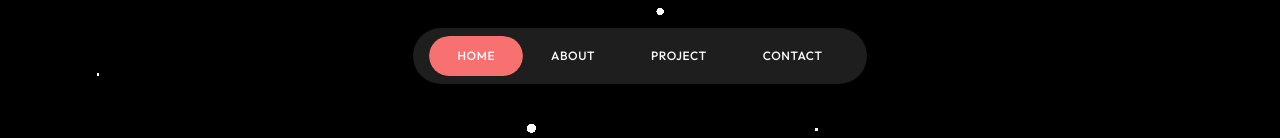
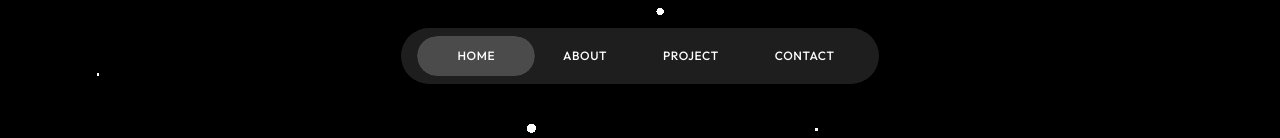
Before and after one commit to AnishGane/personal-portfolio, a React (Vite) app: page / in a window 1280 px wide. Shown: the top 138 px of the page. Built offline with nearby package versions, Linux system fonts and the light colour scheme.

Commit message:
Refactor Navbar and BentoCard animations; update styles in index.css for improved UI effects

```diff
--- a/src/components/Navbar.jsx
+++ b/src/components/Navbar.jsx
@@ -6,8 +6,8 @@ const Navbar = () => {
   return (
     <motion.div
       className="px-2 py-1 mx-auto bg-[#1E1E1E] rounded-full w-fit"
-      initial={{ opacity: 0, filter: "blur(10px)" }}
-      animate={{ opacity: 1, filter: "blur(0px)" }}
+      initial={{ opacity: 0, filter: "blur(10px)", y: -40 }}
+      animate={{ opacity: 1, filter: "blur(0px)", y: 0 }}
       transition={{ duration: 0.5, delay: 0.3 }}
     >
       <ul className="mx-2 my-1 flex justify-center items-center ">
@@ -16,7 +16,9 @@ const Navbar = () => {
           className={({ isActive }) =>
             `nav-slide-bg${
               isActive ? " active" : ""
-            } font-medium tracking-wider text-xs rounded-full px-7 py-3 transition-all duration-300`
+            } font-medium tracking-wider text-xs rounded-full ${
+              isActive ? "px-10" : "px-7"
+            } py-3 transition-all duration-300`
           }
         >
           HOME
@@ -26,7 +28,9 @@ const Navbar = () => {
           className={({ isActive }) =>
             `nav-slide-bg${
               isActive ? " active" : ""
-            } font-medium tracking-wider text-xs  rounded-full px-7 py-3 transition-all duration-300`
+            } font-medium tracking-wider text-xs  rounded-full ${
+              isActive ? "px-10" : "px-7"
+            } py-3 transition-all duration-300`
           }
         >
           ABOUT
@@ -36,7 +40,9 @@ const Navbar = () => {
           className={({ isActive }) =>
             `nav-slide-bg${
               isActive ? " active" : ""
-            } font-medium tracking-wider text-xs  rounded-full px-7 py-3 transition-all duration-300`
+            } font-medium tracking-wider text-xs  rounded-full ${
+              isActive ? "px-10" : "px-7"
+            } py-3 transition-all duration-300`
           }
         >
           PROJECT
@@ -46,7 +52,9 @@ const Navbar = () => {
           className={({ isActive }) =>
             `nav-slide-bg${
               isActive ? " active" : ""
-            } font-medium tracking-wider text-xs rounded-full px-7 py-3 transition-all duration-300`
+            } font-medium tracking-wider text-xs rounded-full ${
+              isActive ? "px-10" : "px-7"
+            } py-3 transition-all duration-300`
           }
         >
           CONTACT
--- a/src/index.css
+++ b/src/index.css
@@ -17,8 +17,11 @@ body {
   top: 0;
   width: 0%;
   height: 100%;
-  background: #f87171; /* Tailwind's red-400 */
   border-radius: 9999px;
+  background: rgba(255, 255, 255, 0.2);
+  box-shadow: 0 4px 30px rgba(0, 0, 0, 0.1);
+  backdrop-filter: blur(5px);
+  -webkit-backdrop-filter: blur(5px);
   z-index: -1;
   transition: width 0.3s cubic-bezier(0.4, 0, 0.2, 1);
 }
--- a/src/pages/Home.jsx
+++ b/src/pages/Home.jsx
@@ -78,8 +78,8 @@ const BentoCard = ({ card }) => {
         onMouseMove={handleMouseMove}
         onHoverStart={handleHoverStart}
         onHoverEnd={handleHoverEnd}
-        initial={{ opacity: 0, filter: "blur(10px)" }}
-        animate={{ opacity: 1, filter: "blur(0px)" }}
+        initial={{ opacity: 0, filter: "blur(10px)", y: 40 }}
+        animate={{ opacity: 1, filter: "blur(0px)", y: 0 }}
         transition={{ duration: 0.8, delay: 0.3 }}
       >
         <img
@@ -134,7 +134,7 @@ const BentoCard = ({ card }) => {
 const Home = () => {
   return (
     <div className="w-full h-full flex items-center justify-center mt-8 p-6">
-      <div className="grid grid-cols-1 md:grid-cols-4 grid-rows-6 gap-6 w-full max-w-6xl h-[80vh]">
+      <div className="grid grid-cols-1 md:grid-cols-4 grid-rows-6 gap-4 w-full max-w-6xl h-[80vh]">
         {bentoCards.map((card) => (
           <BentoCard card={card} key={card.key} />
         ))}
```
